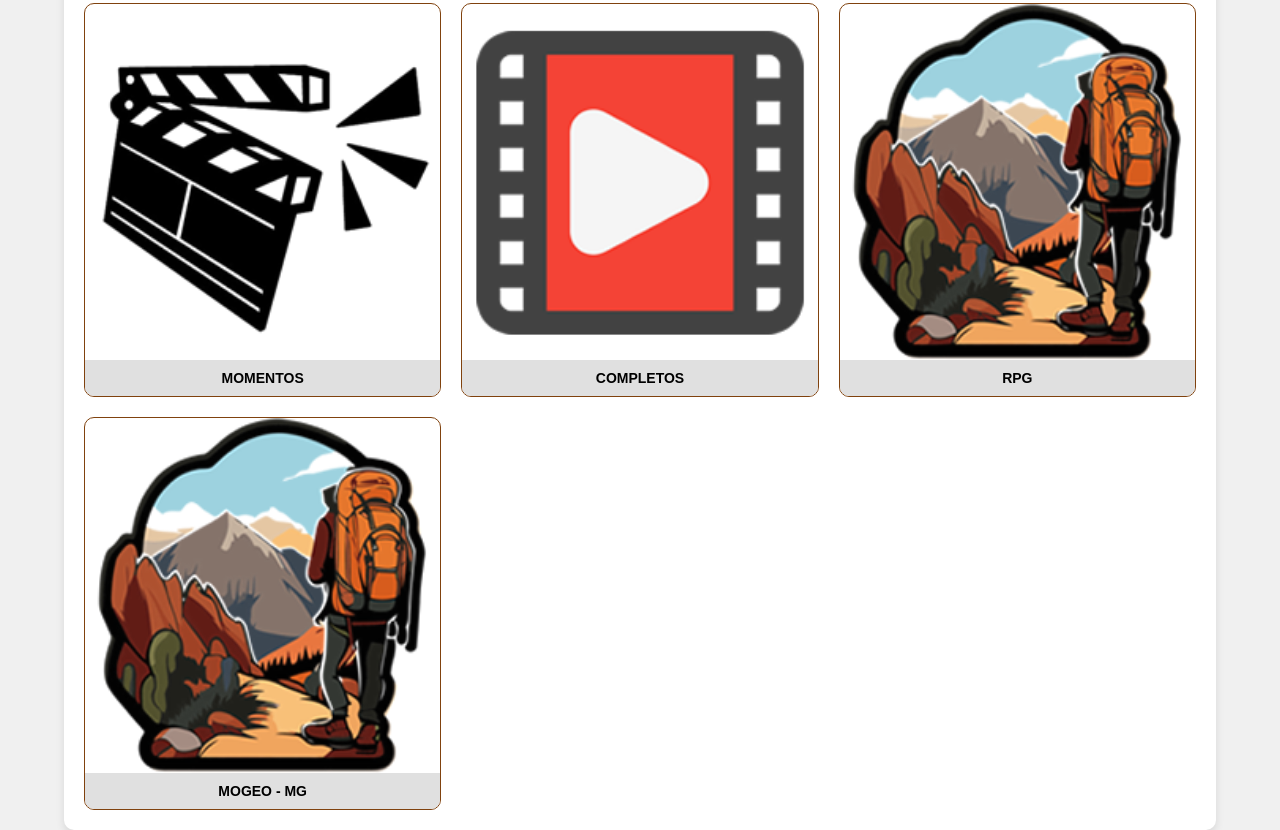
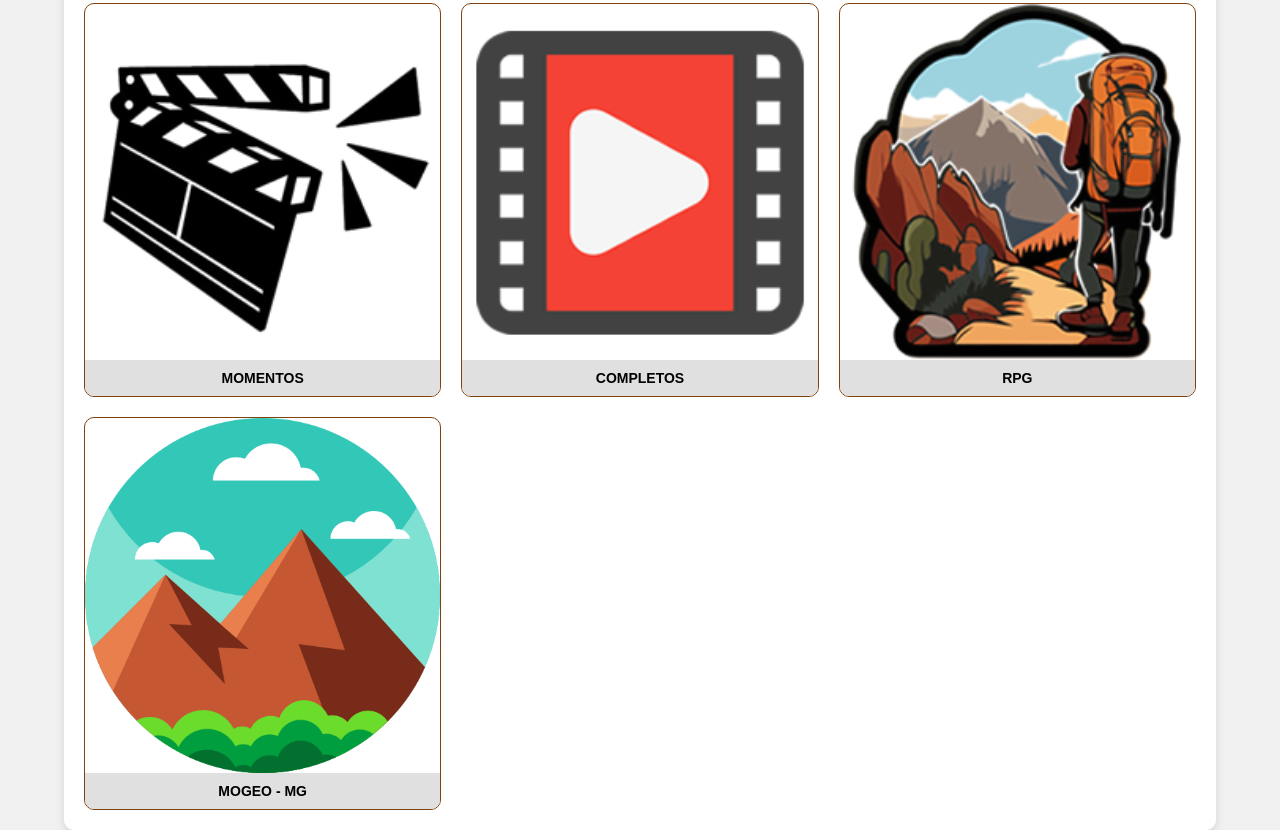
Before and after one commit to TrilhandoTrekking/bio_bkp, a plain HTML site: page index.html in a window 1280 px wide. Shown: the part 3053-3883 px from the top of the page. Drawn offline with Linux system fonts and the light colour scheme.

Commit message:
Update index.html

```diff
--- a/index.html
+++ b/index.html
@@ -244,7 +244,7 @@
                  <div class="caption">RPG</div>
               </div>
               <div class="image-block" onclick="window.open('https://drive.google.com/file/d/12b5aZLZyrVkw1MA3i2F-6naU-Vg90mjR/view?usp=sharing', '_blank');">
-                 <img src="rpg.png" alt="Image 12">
+                 <img src="mogeo1.png" alt="Image 12">
                  <div class="caption">MOGEO - MG</div>
               </div>
             <!-- Adicione mais blocos de imagens conforme necessário -->
```
